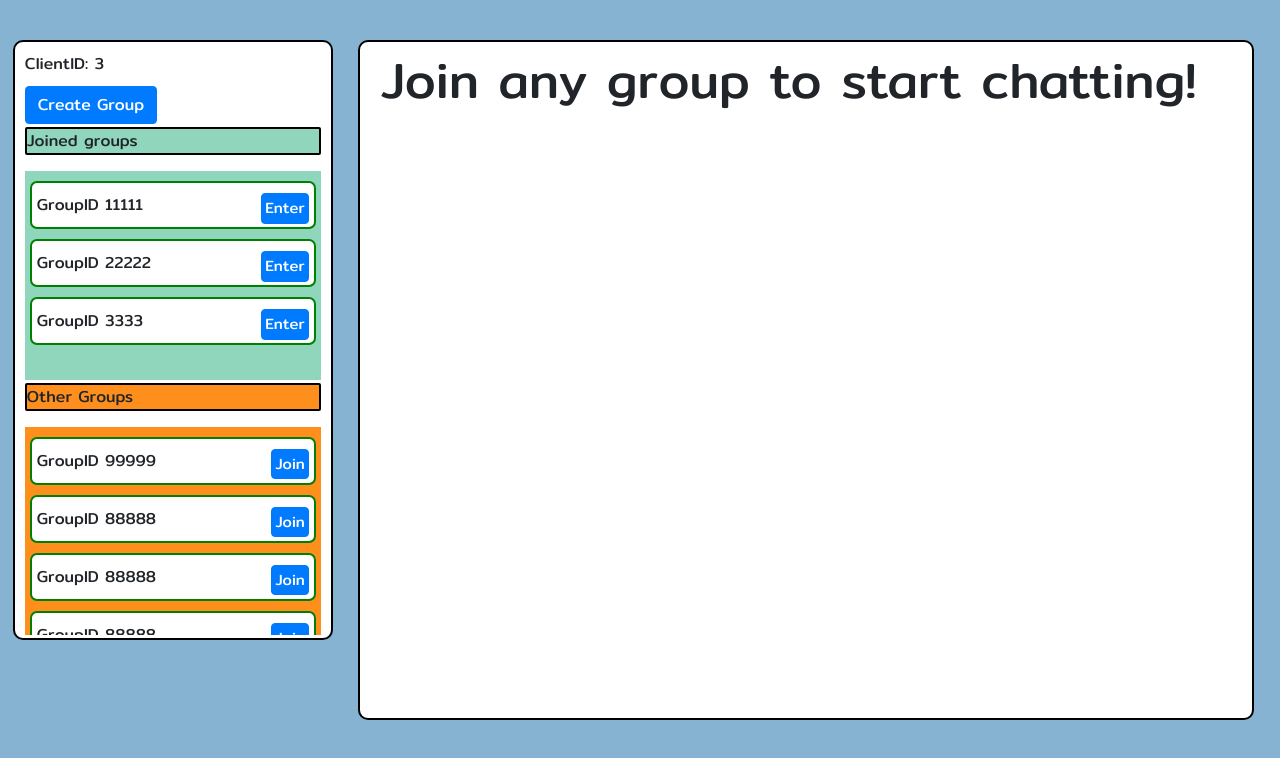
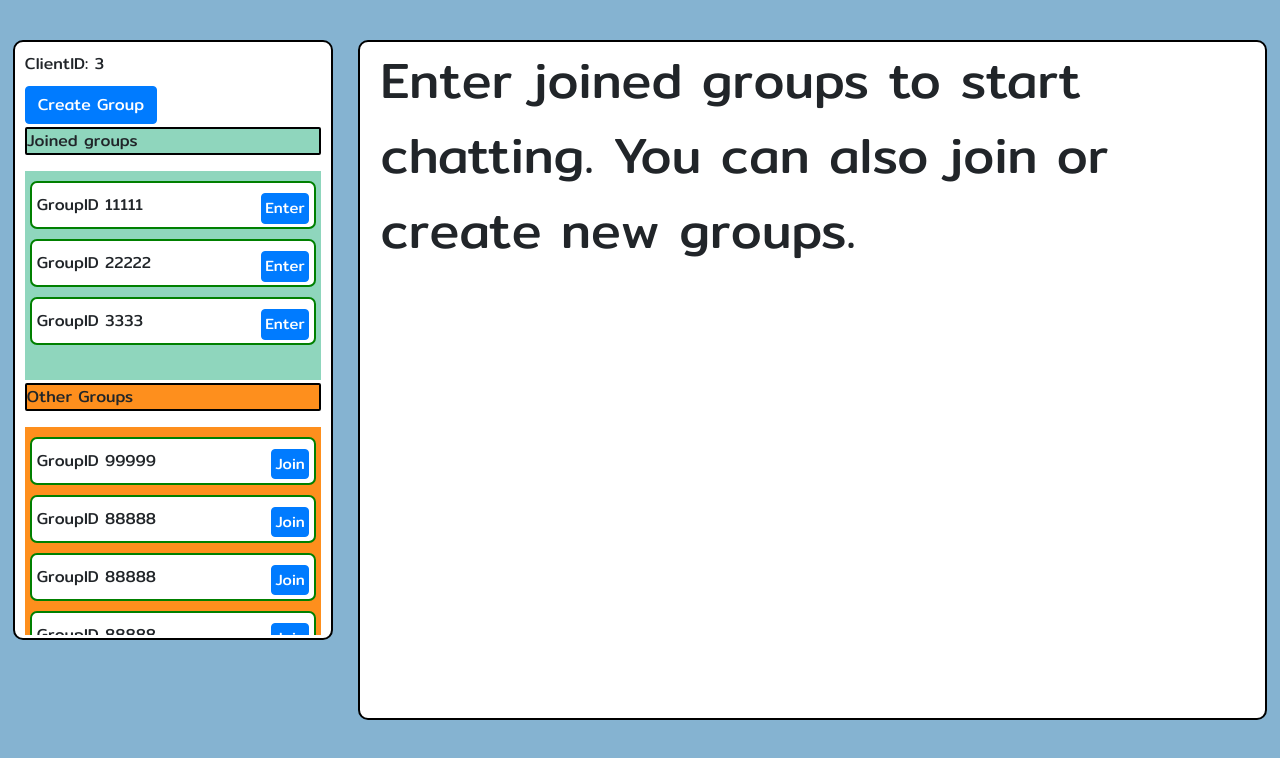
Before and after one commit to nooknpj/FrontEnd-parallel-chat, a React (Create React App) app: page /home in a window 1280 px wide. Both pictures are taken after a click on the button "Exit". Shown: the top 758 px of the page. Built offline with nearby package versions, Linux system fonts and the light colour scheme.

Commit message:
minor adjustments
- front-end is now working properly for most parts.
- need integretion with back-end

```diff
--- a/src/pages/HomePage.js
+++ b/src/pages/HomePage.js
@@ -80,7 +80,7 @@ export class HomePage extends Component {
             <Button
               variant="primary"
               type="submit"
-              onClick={this.onExitClick}
+              //onClick={this.onExitClick}
               style={{ marginLeft: "10px" }}
             >
               Create Group
@@ -125,7 +125,8 @@ export class HomePage extends Component {
           <div className="rightDiv">
             <p style={{ fontSize: "50px", marginLeft: "20px" }}>
               {" "}
-              Join any group to start chatting!
+              Enter joined groups to start chatting. You can also join or create
+              new groups.
             </p>
           </div>
         ) : (
```
